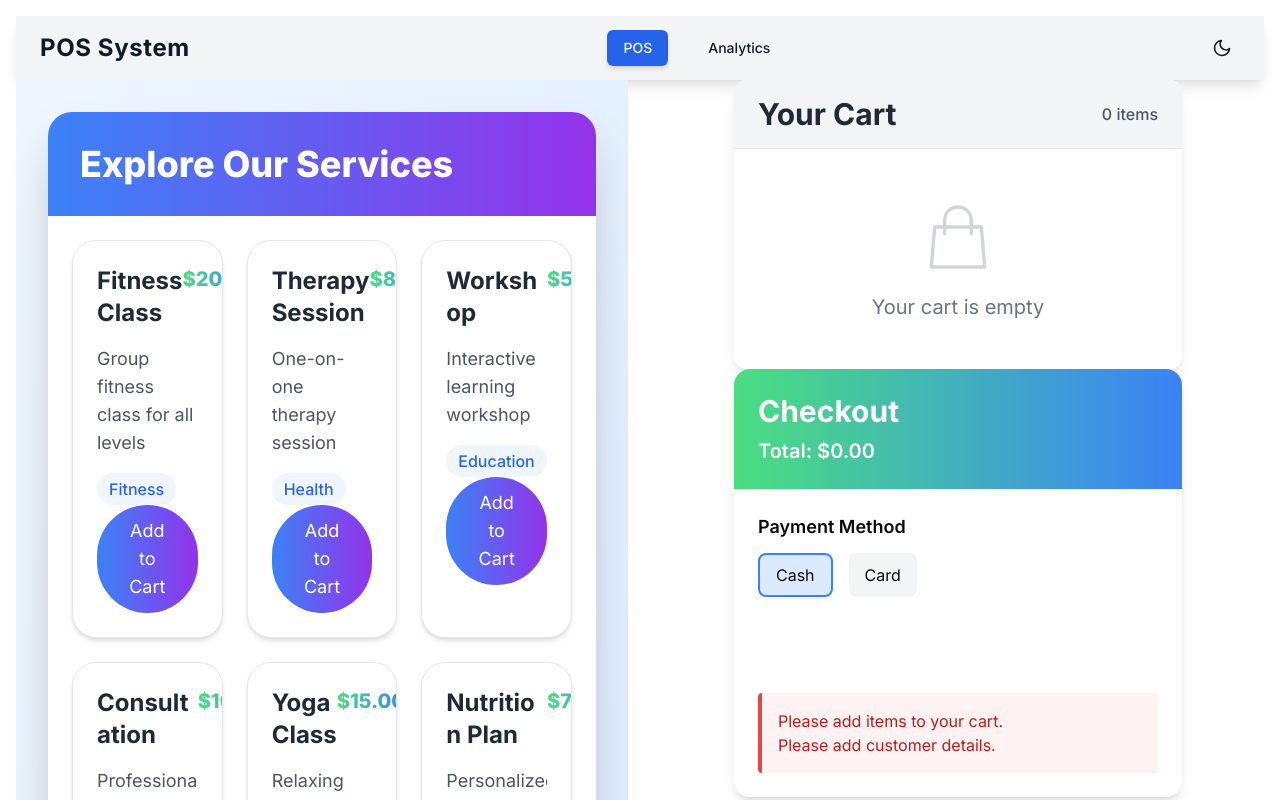
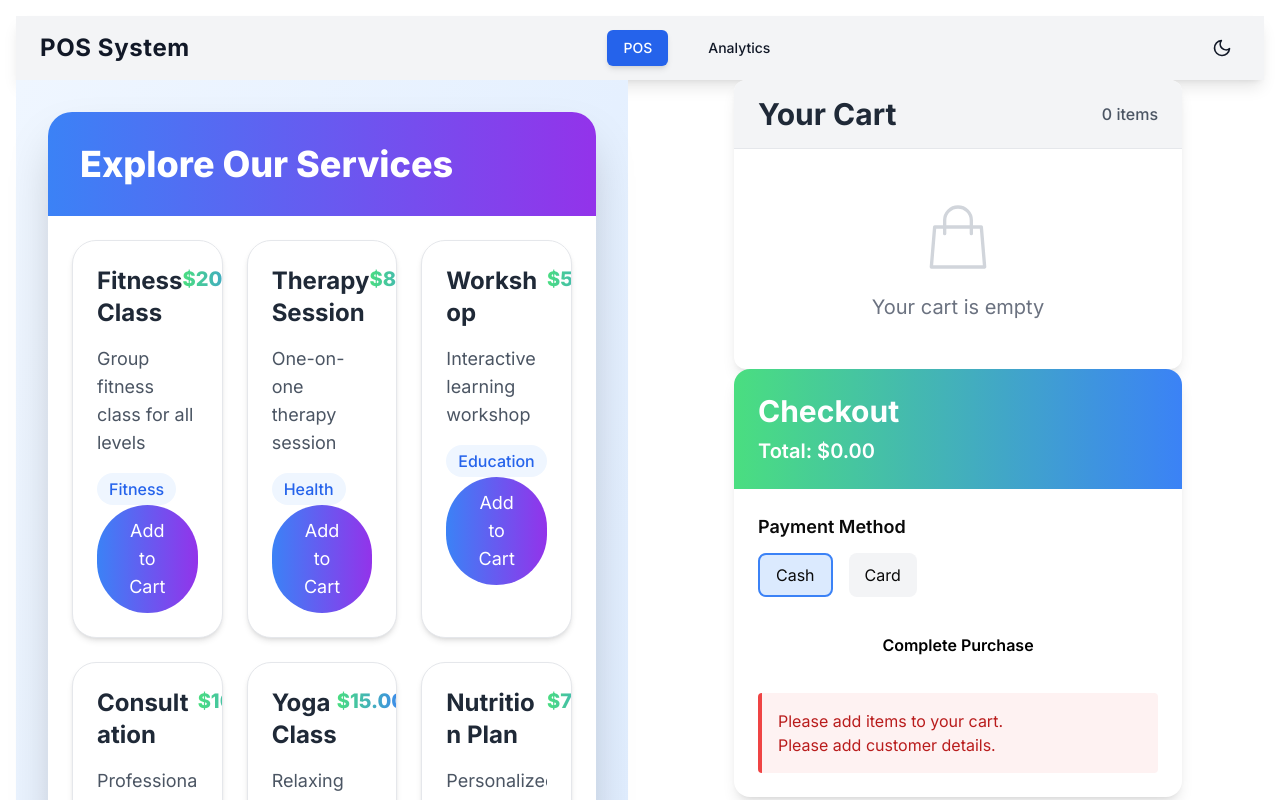
Before and after one commit to prashantxy/task, a Next.js app: page / in a window 1280 px wide. Shown: the top 800 px of the page. Built offline with nearby package versions, Linux system fonts and the light colour scheme.

Commit message:
Update checkout.tsx

```diff
--- a/app/components/checkout.tsx
+++ b/app/components/checkout.tsx
@@ -78,7 +78,7 @@ const Checkout = ({ customer, cart, totalAmount, onCheckoutComplete, isCustomerR
   onClick={handleCheckout}
   disabled={cart.length === 0 || isProcessing || (isCustomerRequired && !customer)}
   className="
-    w-full py-3 rounded-lg text-white font-semibold
+    w-full py-3 rounded-lg text-black font-semibold
     transition-all duration-300
     flex items-center justify-center space-x-2
     ${cart.length === 0 || isProcessing || (isCustomerRequired && !customer)
```
